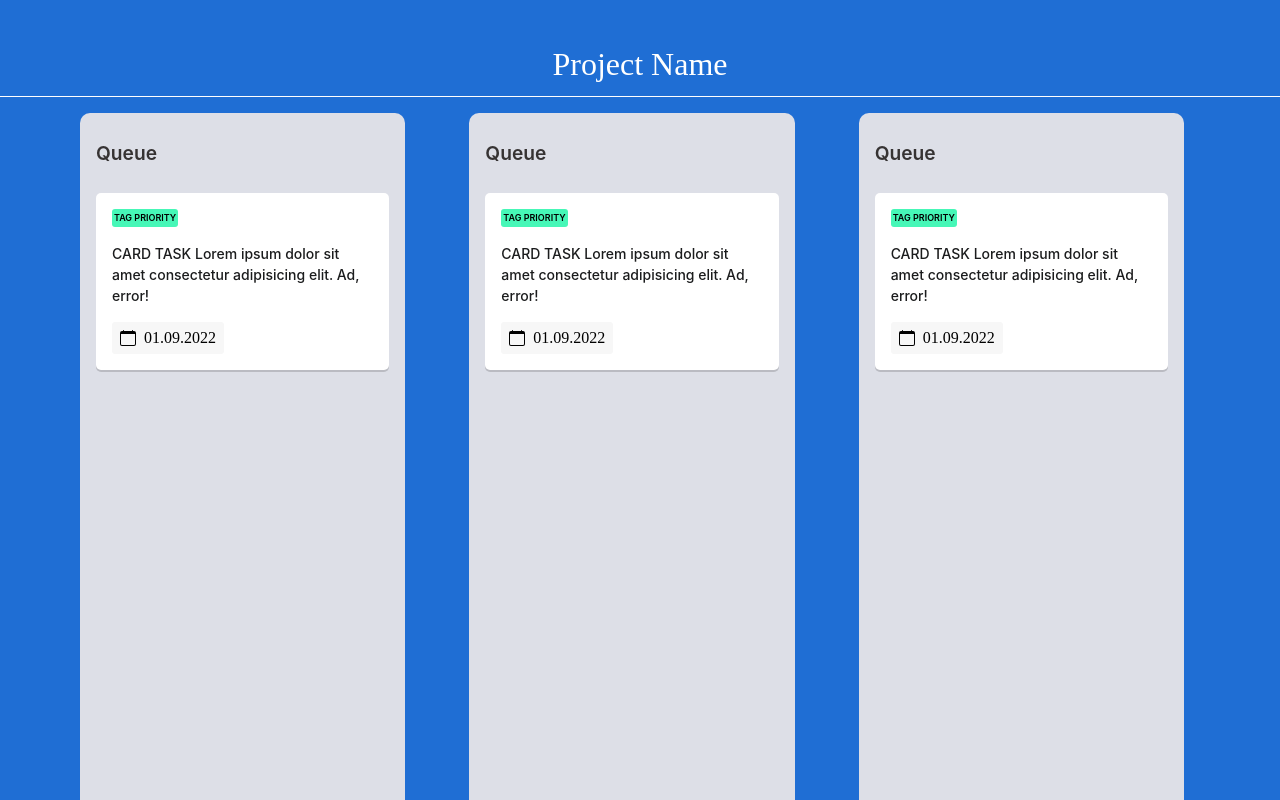
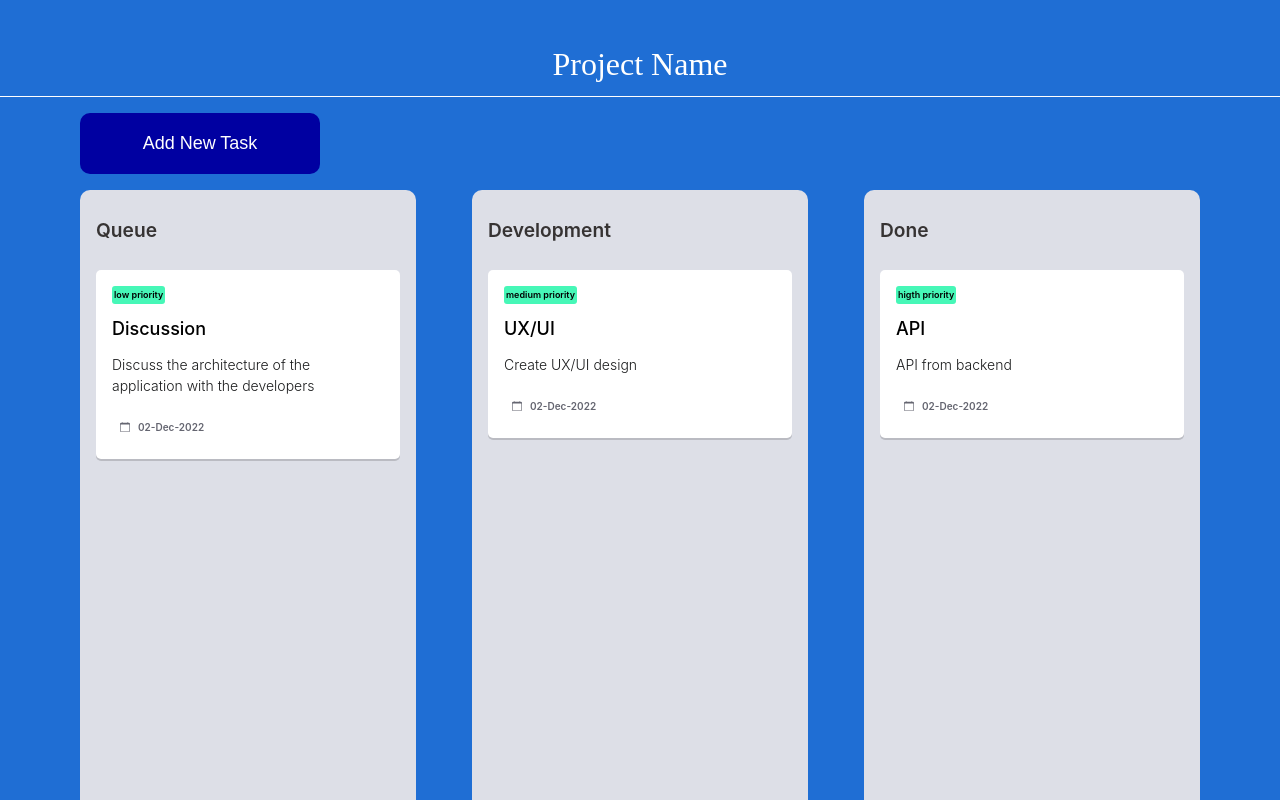
Before and after one commit to rataysh/taskBoard, a React (Create React App) app in the folder task-board/: page /tasks/1 in a window 1280 px wide. Shown: the top 800 px of the page. Built offline with nearby package versions, Linux system fonts and the light colour scheme.

Commit message:
add 3 columns view

```diff
--- a/task-board/package.json
+++ b/task-board/package.json
@@ -11,6 +11,7 @@
     "@types/react": "^18.0.25",
     "@types/react-dom": "^18.0.9",
     "@types/react-redux": "^7.1.24",
+    "moment": "^2.29.4",
     "node-sass": "^7.0.3",
     "react": "^18.2.0",
     "react-dom": "^18.2.0",
--- /dev/null
+++ b/task-board/src/components/ButtonAdd.tsx
@@ -0,0 +1,18 @@
+/** @format */
+
+import React from "react";
+import "../styles/addNewProjButton.scss";
+
+interface ButtonText {
+    text: string;
+}
+
+export const ButtonAdd: React.FC<ButtonText> = (props) => {
+    return (
+        <>
+            <button className='effect effect-2'>
+                <span>{props.text}</span>
+            </button>
+        </>
+    );
+};
--- a/task-board/src/components/offlineData.ts
+++ b/task-board/src/components/offlineData.ts
@@ -1,6 +1,8 @@
 /** @format */
 
-import { IProject } from "./projects/interface/IProject";
+import moment from "moment";
+import {IProject} from "./projects/interface/IProject";
+import {ITask} from "./projects/interface/ITask";
 
 export const dataProject: IProject[] = [
     {
@@ -28,3 +30,40 @@ export const dataProject: IProject[] = [
         status: 0,
     },
 ];
+
+export const testTask: ITask[] = [
+    {
+        id: 0,
+        title: "Discussion",
+        description:
+            "Discuss the architecture of the application with the developers",
+        dateCreate: moment(Date.now()).format("DD-MMM-YYYY"),
+        precedence: "low",
+        status: 0,
+        // timeDuringWork?: number,
+        // dateEnd?: number,
+        // file?: File,
+    },
+    {
+        id: 1,
+        title: "UX/UI",
+        description: "Create UX/UI design",
+        dateCreate: moment(Date.now()).format("DD-MMM-YYYY"),
+        precedence: "medium",
+        status: 1,
+        // timeDuringWork?: number,
+        // dateEnd?: number,
+        // file?: File,
+    },
+    {
+        id: 2,
+        title: "API",
+        description: "API from backend",
+        dateCreate: moment(Date.now()).format("DD-MMM-YYYY"),
+        precedence: "higth",
+        status: 2,
+        // timeDuringWork?: number,
+        // dateEnd?: number,
+        // file?: File,
+    },
+];
--- a/task-board/src/components/projects/AddNewProject.tsx
+++ /dev/null
@@ -1,14 +0,0 @@
-/** @format */
-
-import React from "react";
-import ".././../styles/addNewProjButton.scss";
-
-export const AddNewProject: React.FC = () => {
-    return (
-        <>
-            <button className='effect effect-2'>
-                <span>Create new project</span>
-            </button>
-        </>
-    );
-};
--- /dev/null
+++ b/task-board/src/components/tasks/EachTask.tsx
@@ -0,0 +1,21 @@
+import React from 'react'
+import { BsCalendar } from 'react-icons/bs';
+import { ITask } from '../projects/interface/ITask';
+
+interface EachTask {
+    task: ITask;
+}
+
+export const EachTask:React.FC<EachTask> = (props) => {
+  return (
+      <div>
+          <h6>{props.task.precedence + " priority"}</h6>
+          <h4>{props.task.title}</h4>
+          <h5>{props.task.description}</h5>
+          <p>
+              <BsCalendar />
+              {props.task.dateCreate}
+          </p>
+      </div>
+  );
+}
--- a/task-board/src/components/tasks/EachTaskBoard.tsx
+++ /dev/null
@@ -1,24 +0,0 @@
-/** @format */
-
-import React from "react";
-import {BsCalendar} from "react-icons/bs";
-import "../../styles/tasks.scss";
-
-export const EachTaskBoard: React.FC = () => {
-    return (
-        <div className='eachBoard'>
-            <h3>Queue</h3>
-            <div>
-                <h6>TAG PRIORITY</h6>
-                <h5>
-                    CARD TASK Lorem ipsum dolor sit amet consectetur adipisicing
-                    elit. Ad, error!
-                </h5>
-                <p>
-                    <BsCalendar />
-                    01.09.2022
-                </p>
-            </div>
-        </div>
-    );
-};
--- /dev/null
+++ b/task-board/src/components/tasks/TaskBoards.tsx
@@ -0,0 +1,41 @@
+/** @format */
+
+import React from "react";
+import "../../styles/tasks.scss";
+import {ITask} from "../projects/interface/ITask";
+import {EachTask} from "./EachTask";
+
+interface EachTasks {
+    task: ITask[];
+}
+
+export const TaskBoards: React.FC<EachTasks> = (props) => {
+    return (
+        <div className='allBoard'>
+            <div className='eachBoard'>
+                <h3>Queue</h3>
+                {props.task
+                    .filter((task) => task.status === 0)
+                    .map((task) => (
+                        <EachTask task={task} key={task.id} />
+                    ))}
+            </div>
+            <div className='eachBoard'>
+                <h3>Development</h3>
+                {props.task
+                    .filter((task) => task.status === 1)
+                    .map((task) => (
+                        <EachTask task={task} key={task.id} />
+                    ))}
+            </div>
+            <div className='eachBoard'>
+                <h3>Done</h3>
+                {props.task
+                    .filter((task) => task.status === 2)
+                    .map((task) => (
+                        <EachTask task={task} key={task.id} />
+                    ))}
+            </div>
+        </div>
+    );
+};
--- a/task-board/src/pages/Projects.tsx
+++ b/task-board/src/pages/Projects.tsx
@@ -1,7 +1,7 @@
 /** @format */
 
 import React from "react";
-import {AddNewProject} from "../components/projects/AddNewProject";
+import {ButtonAdd} from "../components/ButtonAdd";
 import {EachProject} from "../components/projects/EachProject";
 import "../styles/projects.scss";
 import {dataProject} from "../components/offlineData";
@@ -13,9 +13,8 @@ export const Projects: React.FC = () => {
             <div className='wrapper'>
                 <header className='header'>Task Board</header>
                 <main className='main'>
-                    <AddNewProject />
-                    <div className='projectsBox'
-                    >
+                    <ButtonAdd text="Create new project"/>
+                    <div className='projectsBox'>
                         {dataProject.map((projectProps) => (
                             <EachProject
                                 projectProps={projectProps}
--- a/task-board/src/pages/Tasks.tsx
+++ b/task-board/src/pages/Tasks.tsx
@@ -1,8 +1,10 @@
 /** @format */
 
 import React from "react";
+import {ButtonAdd} from "../components/ButtonAdd";
 import {AboutMe} from "../components/footer/footer";
-import {EachTaskBoard} from "../components/tasks/EachTaskBoard";
+import {testTask} from "../components/offlineData";
+import {TaskBoards} from "../components/tasks/TaskBoards";
 import "../styles/projects.scss";
 // import {Routes, Route, Link} from "react-router-dom";
 
@@ -12,11 +14,12 @@ export const Tasks: React.FC = () => {
             <div className='wrapper'>
                 <header className='header'>Project Name</header>
                 <main className='main'>
-                    <div className='allBoard'>
-                        <EachTaskBoard />
-                        <EachTaskBoard />
-                        <EachTaskBoard />
+                    <div className='buttonAdd'>
+                        <ButtonAdd text='Add new task' />
                     </div>
+                    <>
+                        <TaskBoards task={testTask} />
+                    </>
                 </main>
                 <>
                     <AboutMe />
--- a/task-board/src/styles/tasks.scss
+++ b/task-board/src/styles/tasks.scss
@@ -8,6 +8,11 @@
     align-items: flex-start;
     padding: 1rem;
     gap: 1rem;
+    min-width: 225px;
+    @include breakpoint(md) {
+        padding: 0.6rem;
+        gap: 0.5rem;
+    }
 
     width: 33%;
     height: 100vh;
@@ -48,10 +53,16 @@
             font-size: 9px;
             line-height: 150%;
         }
+        h4 {
+            font-family: "Inter";
+            font-style: normal;
+            font-weight: 500;
+            font-size: 18px;
+        }
         h5 {
             font-family: "Inter";
             font-style: normal;
-            font-weight: 500;
+            font-weight: 300;
             font-size: 14px;
             line-height: 150%;
             color: #1b1c1d;
@@ -62,18 +73,50 @@
             align-items: center;
             padding: 0.5rem 0.5rem;
             gap: 0.5rem;
-            background: #f7f7f7;
             border-radius: 3px;
+            font-family: "Inter";
+            font-style: normal;
+            font-weight: 600;
+            font-size: 10px;
+            line-height: 150%;
+            color: #646570;
         }
     }
 }
 
 .allBoard {
     display: flex;
-    flex-direction: row;
     justify-content: center;
     align-items: center;
-    gap: 4rem;
+    gap: 3.5rem;
+    padding: 0 3rem 0 3rem;
+
+    @include breakpoint(lg) {
+        padding: 0 1rem 0 1rem;
+        gap: 1.5rem;
+    }
+    @include breakpoint(md) {
+        padding: 0;
+        gap: 1rem;
+        overflow: auto;
+        justify-content: start;
+
+        &::-webkit-scrollbar {
+            width: 0;
+        }
+    }
+}
+
+.buttonAdd {
+    display: flex;
+    flex-direction: row;
+    flex-wrap: wrap;
+    margin-bottom: 1rem;
     padding-left: 3rem;
-    padding-right: 4rem;
+    @include breakpoint(lg) {
+        padding-left: 1rem;
+    }
+    @include breakpoint(md) {
+        padding-left: 0;
+    }
 }
--- a/task-board/src/styles/varCSS.scss
+++ b/task-board/src/styles/varCSS.scss
@@ -1,5 +1,30 @@
+/** @format */
 
-$background-main: #1F6ED4;
-$darker-color: #0000A1;
-$blue-color: #39BAE8;
-$light-color: #B9EDF8;
+$background-main: #1f6ed4;
+$darker-color: #0000a1;
+$blue-color: #39bae8;
+$light-color: #b9edf8;
+
+@mixin breakpoint($point) {
+    @if $point == lg {
+        @media (max-width: 992px) {
+            @content;
+        }
+    } @else if $point == md {
+        @media (max-width: 768px) {
+            @content;
+        }
+    } @else if $point == sm {
+        @media (max-width: 576px) {
+            @content;
+        }
+    } @else if $point == xs {
+        @media (max-width: 320px) {
+            @content;
+        }
+    } @else if $point == minLg {
+        @media (min-width: 993px) {
+            @content;
+        }
+    }
+}
```
Also changed, not shown: task-board/src/components/projects/interface/ITask.ts (+4 -4 lines), 1 other file (tests, documents, lock files or other folders).
